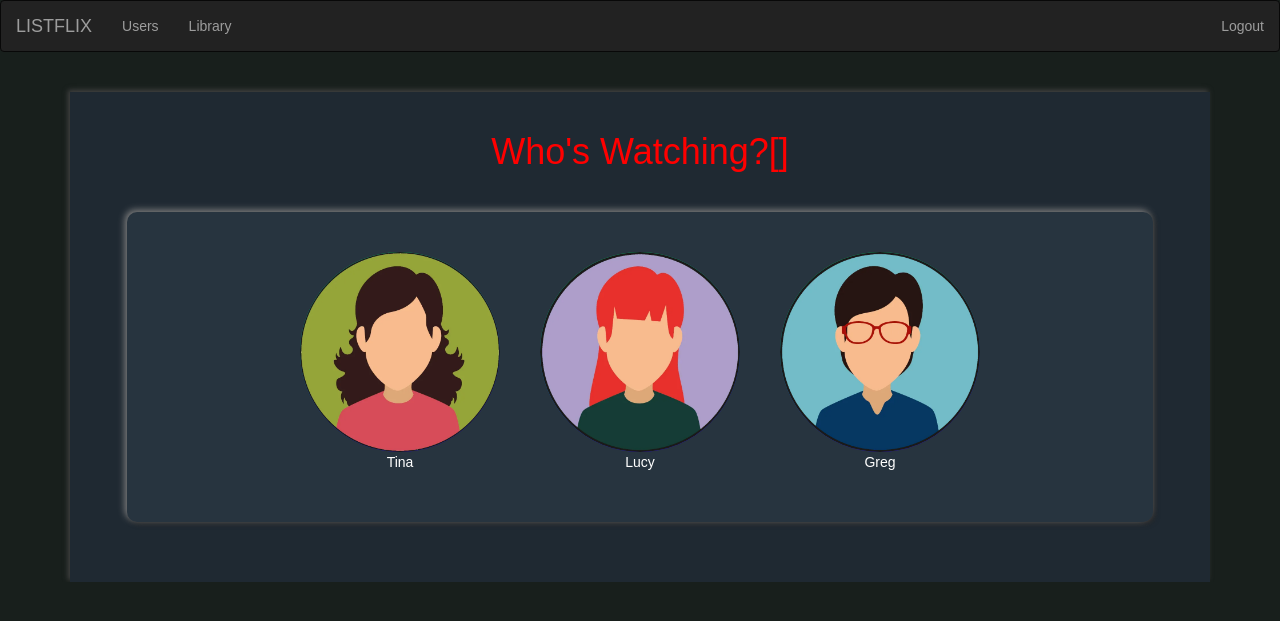
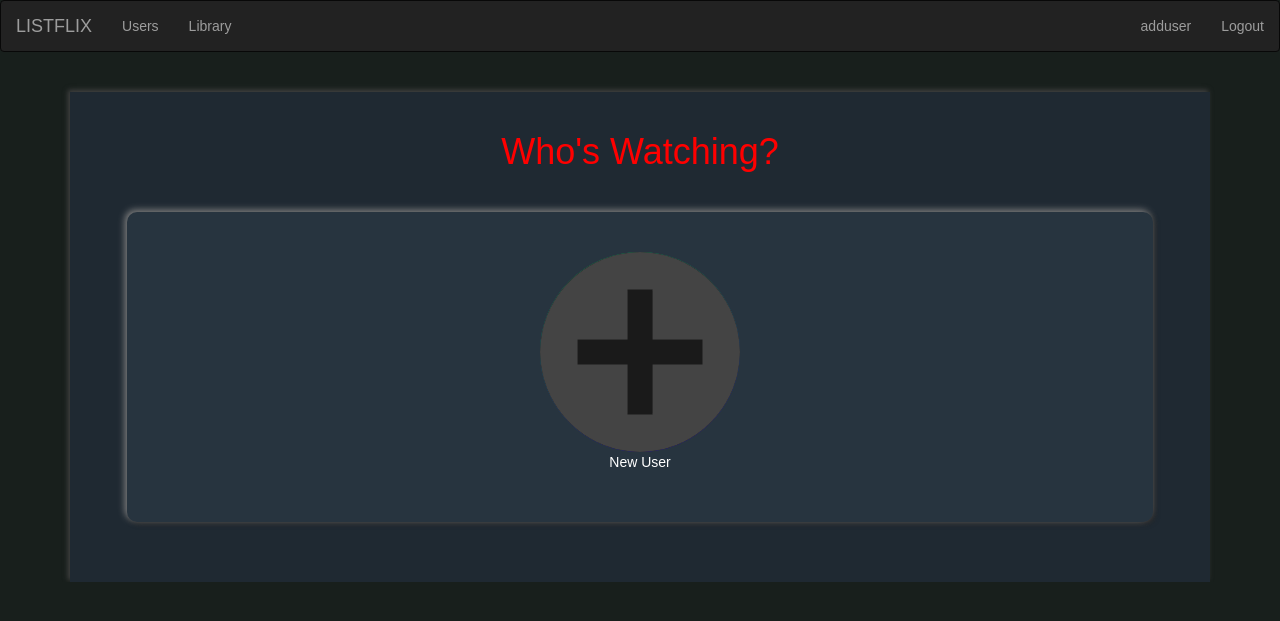
Before and after one commit to HarrisonLavins/ListFlix, a Flask app: page / in a window 1280 px wide. Shown: the top 621 px of the page. Run offline with Flask 3, Linux system fonts and the light colour scheme; the visitor is signed in with stand-in values (Sample User, id 1); data that the repository does not hold is empty; some libraries are stand-ins or nearby versions.

Commit message:
adduser
added adduser button and updated users.html

```diff
--- a/app.py
+++ b/app.py
@@ -67,7 +67,7 @@ def fetch_movies(id):
         ml_movie_list.append({'watched_movie_title': watched_movie_title, 'recommended_movies': ml_recommendations})
 
     print('ml_movie_list --------------------------')
-    print(ml_movie_list[0])
+    # print(ml_movie_list[0])
 
 
     # Pass the home template page a Python dictionary called 'movies'
@@ -112,8 +112,30 @@ def render_library(id):
     return render_template("library.html", movies=movie_watched_list, hidden_movies=movie_hidden_list, user=user[0])
 
 # Register From Class
+class NewUserForm(Form):
+    username = StringField('Username', [validators.Length(min=2, max=25)])
+@app.route('/adduser', methods=['GET', 'POST'])
+def addUser():
+    form = NewUserForm(request.form)
+    if request.method == 'POST' and form.validate():
+        username = form.username.data
+
+        profilepic = "https://api.dicebear.com/6.x/adventurer/svg?seed=Sasha"
+
+        try:
+            accountID = session['accountID']
+            insert_into_listUser(username, profilepic, accountID)
+
+            flash('Welcome,' + username + ', you may now start adding movies!', 'success')
+
+            redirecturl = f'/'
+            return redirect(redirecturl)
+        except:
+            flash('Something went wrong', 'danger')
+    return render_template('adduser.html', form=form)
+
+# Register From Class
 class RegisterForm(Form):
-    #name = StringField('Name', [validators.Length(min=1, max=50)])
     username = StringField('Username', [validators.Length(min=2, max=25)])
     email = StringField('Email', [validators.Length(min=6, max=50)])
     password = PasswordField('Password', [
@@ -132,33 +154,21 @@ def register():
 
         profilepic = "https://api.dicebear.com/6.x/adventurer/svg?seed=Sasha"
 
-        insert_into_listAccount(email, password)
-        result = select_from_listAccount([email])
-        accountID = result[0]
-        insert_into_listUser(username, profilepic, accountID)
+        try:
+            insert_into_listAccount(email, password)
+            result = select_from_listAccount([email])
+            accountID = result[0]
+            insert_into_listUser(username, profilepic, accountID)
 
-        flash('You are now registered and can log in', 'success')
+            flash('You are now registered and can log in', 'success')
 
-        # Log the user in once registered
-        session['logged_in'] = True
-        session['accountID'] = accountID
+            # Log the user in once registered
+            session['logged_in'] = True
+            session['accountID'] = accountID
 
-        return render_template('users.html')
-        # try:
-        #     insert_into_listAccount(email, password)
-        #     result = select_from_listAccount([email])
-        #     accountID = result[0]
-        #     insert_into_listUser(username, accountID)
-
-        #     flash('You are now registered and can log in', 'success')
-
-        #     # Log the user in once registered
-        #     session['logged_in'] = True
-        #     session['accountID'] = accountID
-
-        #     return render_template('users.html')
-        # except:
-        #     flash('That email already exists', 'danger')
+            return render_template('users.html')
+        except:
+            flash('That email already exists', 'danger')
     return render_template('register.html', form=form)
 
 # User login
--- a/templates/components/_navbar.html
+++ b/templates/components/_navbar.html
@@ -29,6 +29,7 @@
       <ul class="nav navbar-nav navbar-right">
         {% if session.logged_in %}
         <!-- <li><a href="#">Dashboard</a></li> -->
+        <li><a href="/adduser">adduser</a></li>
         <li><a href="/logout">Logout</a></li>
         {% else %}
         <li><a href="/register">Register</a></li>
--- a/templates/home.html
+++ b/templates/home.html
@@ -6,7 +6,7 @@
         and rendering the returned information about each movie from TMDB API -->
   <h1>LISTFLIX</h1>
 
-  <h2 class="text-center">Recommended for you, {{user[2]}}</h2>
+  <h2 class="text-center">Recommended for you, {{user[1]}}</h2>
   <br />
 
   <div class="container-fluid">
@@ -24,6 +24,9 @@
     <div class="tab-content">
       <!-- TMDB Movies tab -->
       <div id="TMDB" class="tab-pane fade in active">
+      {% if movies|length < 1%}
+          <h1>Nothing here! Head to <a href="/library/{{user[0]}}">Library</a> to add movies</h1>
+      {% endif %}
         {% block tmdb_carousel %} {% for movie_list in movies %}
             <h2 class="carousel-heading">Because you watched {{movie_list.watched_movie_title}}</h2>
             <div class="carousel">
--- a/templates/layout.html
+++ b/templates/layout.html
@@ -20,6 +20,11 @@
       href="https://maxcdn.bootstrapcdn.com/bootstrap/3.4.1/css/bootstrap.min.css"
     />
 
+    <link
+      rel="stylesheet"
+      href="https://cdnjs.cloudflare.com/ajax/libs/font-awesome/6.4.0/css/all.min.css"
+    />
+
     <link rel="stylesheet" href="/static/main.css" />
     <link rel="stylesheet" href="/static/home.css" />
     <link rel="stylesheet" href="/static/login-logout-register.css" />
--- a/templates/users.html
+++ b/templates/users.html
@@ -1,12 +1,41 @@
 {% extends 'layout.html' %} {% block body %}
 <div class="jumbotron-fluid text-center">
-  <h1 class="text-center">Who's Watching?{{users}}</h1>
-  <!-- <p class="lead">
-    Movie recommendations for what to watch next, when you don't know what to
-    watch next.
-  </p>
-  <p>Who's Watching?</p> -->
+  <h1 class="text-center">Who's Watching?</h1>
+    <div class="avatar-container">
+  {%for user in users%}
+      <!--<h1 class="text-center">This guy?{{user[0]}}</h1> -->
+        <!-- TODO: make links and profiles dynamic -->
+        <!--<a href="/home/">-->
+        <a href="/home/{{user[0]}}">
+          <div class="profile-container">
+            <div class="border-outer">
+              <div class="border-inner">
+                <img
+                  class="avatar"
+                  src={{user[2]}}
+                  alt="avatar"
+                />
+              </div>
+            </div>
+            <p>{{user[1]}}</p>
+          </div>
+        </a>
 
-  <div class="container-lg">{% include 'components/_avatar.html' %}</div>
+  {%endfor%}
+      <a href="/adduser">
+        <div class="profile-container">
+          <div class="border-outer">
+            <div class="border-inner">
+              <img
+                class="avatar"
+                src="../static/assets/plus-circle.png"
+                alt="avatar"
+              />
+            </div>
+          </div>
+          <p>New User</p>
+        </div>
+      </a>
+    </div>
 </div>
 {% endblock %}
```
Also changed, not shown: templates/adduser.html (added, +22 -0 lines), static/assets/plus-circle.png (added).
